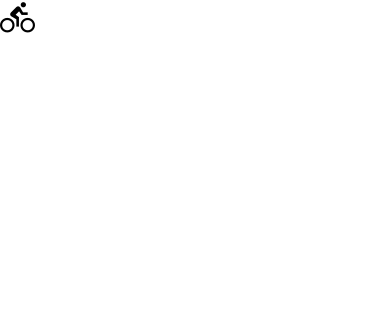
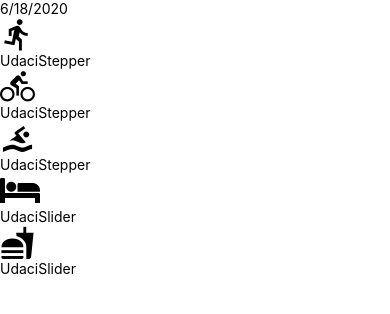
Before and after one commit to BertoGz/UdaciFitness, a React Native app: screen / in a window 390 px wide. Shown: the top 314 px of the page. Built offline with nearby package versions, Linux system fonts and the light colour scheme.

Commit message:
added slider and stepper components
added dateheader

```diff
--- a/components/AddEntry.js
+++ b/components/AddEntry.js
@@ -2,11 +2,84 @@
 import {View} from 'react-native'
 import {getMetricMetaInfo} from '../utils/helpers'
 
+import UdaciSlider from './UdaciSlider'
+import UdaciStepper from './UdaciStepper'
+import DateHeader from './DateHeader'
 export default class AddEntry extends Component{
+
+	state={
+		run:0,
+		bike:0,
+		swim:0,
+		sleep:0,
+		eat:0,
+	}
+
+	increment = (metric) =>{
+		const {max, step} = getMetricMetaInfo(metric) // grab the props from the metric we are tracking
+		// aka if we track run, get the steps run uses. as well as max.
+
+		this.setState((state)=>{
+			const count = state[metric] + step
+
+			return{
+				...state,
+				[metric]: count > max ? max : count
+			}
+		})
+	}
+
+	decrement = (metric) =>{
+
+
+		this.setState((state)=>{
+			const count = state[metric] - getMetricMetaInfo(metric).step //get the step for specific metric and sub
+
+			return{
+				...state,
+				[metric]: count <=0 ? 0 : count
+			}
+		})
+	}
+
+	slide = (metric, value) =>{
+		this.setState(()=>({
+			[metric]: value,
+		}))
+
+	}
+
 	render(){
+		const metaInfo = getMetricMetaInfo()
 		return(
 			<View>
-				{getMetricMetaInfo('bike').getIcon()}
+				<DateHeader date={(new Date()).toLocaleDateString()}/>
+
+				{Object.keys(metaInfo).map((item)=>{
+					const {getIcon,type,...rest} = metaInfo[item]
+					const value = this.state[item] // makes the value = to the state[metric]
+
+					return(
+						<View key={item}>
+							{getIcon()}
+							{
+								type === 'slider' ?
+								<UdaciSlider
+									value={value}
+									onChange={(value)=>this.slide(metric,value)}
+									{...rest}
+								/>  :
+
+								<UdaciStepper
+									value={value}
+									onIncrement={()=>this.increment(metric)}
+									onDecrement={()=>this.decrement(metric)}
+									{...rest}
+								/>
+							}
+						</View>
+					)
+				})}
 			</View>
 		)
 	}
--- /dev/null
+++ b/components/DateHeader.js
@@ -0,0 +1,10 @@
+import React from 'react'
+import {Text} from 'react-native'
+
+export default function DateHeader({date}){
+	return(
+		<Text>
+			{date}
+		</Text>
+	)
+}
--- /dev/null
+++ b/components/UdaciSlider.js
@@ -0,0 +1,10 @@
+import React from 'react'
+import {View, Text} from 'react-native'
+
+export default function UdaciSlider(){
+	return(
+		<View>
+			<Text>UdaciSlider</Text>
+		</View>
+	)
+}
--- /dev/null
+++ b/components/UdaciStepper.js
@@ -0,0 +1,10 @@
+import React from 'react'
+import {View, Text} from 'react-native'
+
+export default function UdaciStepper(){
+	return(
+		<View>
+			<Text>UdaciStepper</Text>
+		</View>
+	)
+}
--- a/utils/helpers.js
+++ b/utils/helpers.js
@@ -91,7 +91,7 @@
       getIcon(){
         return(
           <View>
-            <MaterialIcons
+            <MaterialCommunityIcons
               name='swim'
               color={'black'}
               size={35}/>
```
